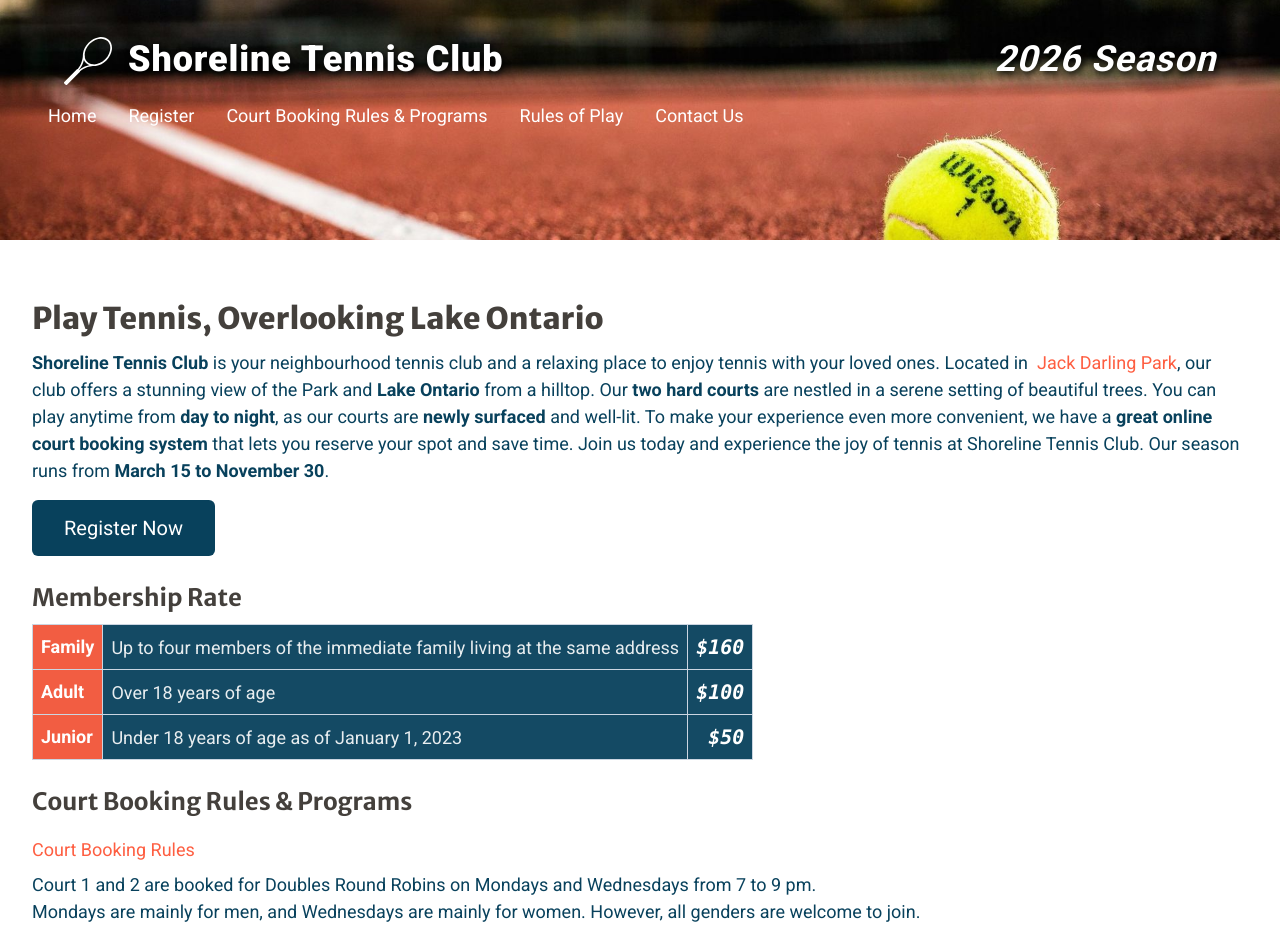
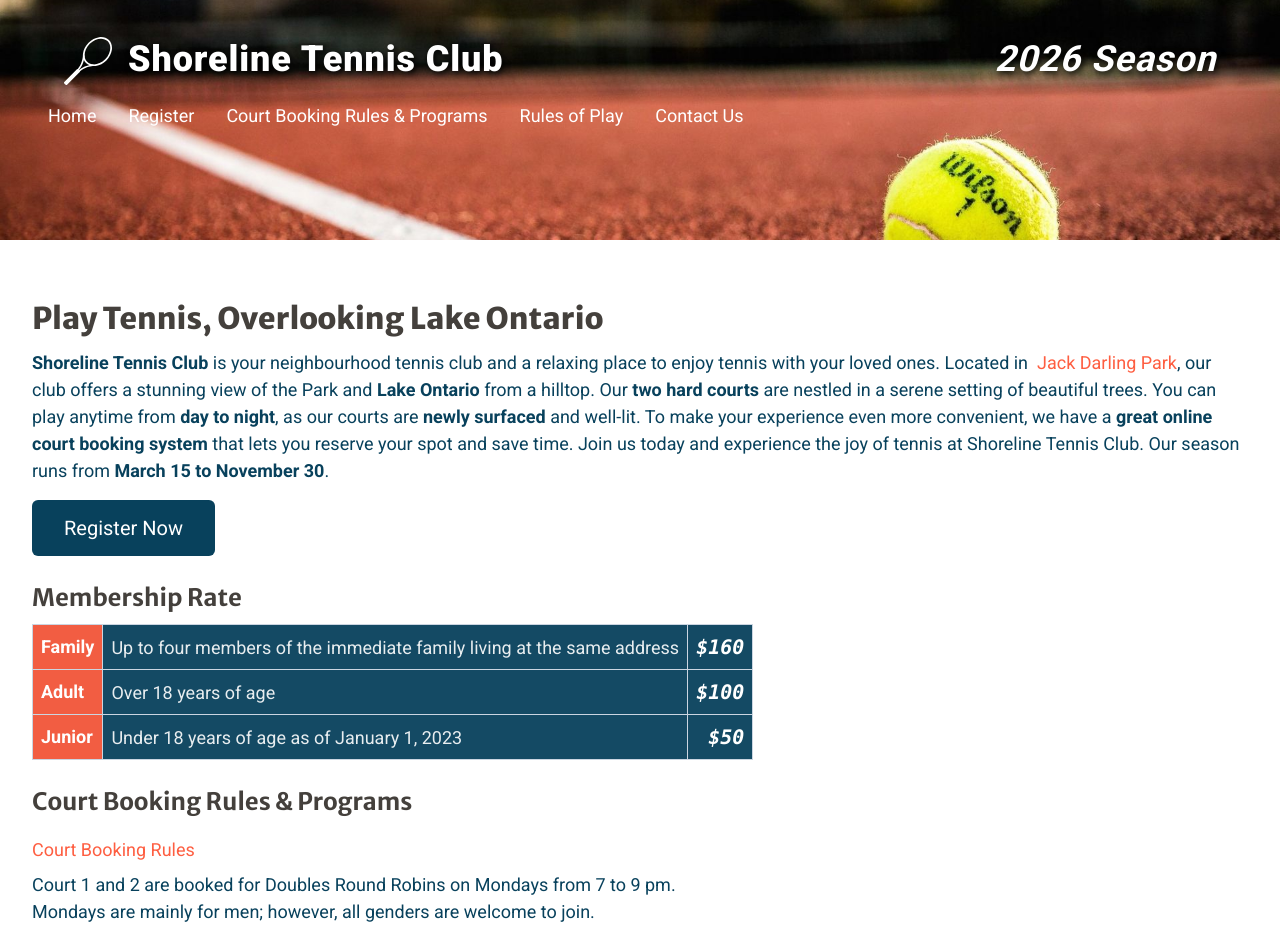
Before and after one commit to jpaas/www.shorelinetennisclub.com, a Next.js app: page / in a window 1280 px wide. Shown: the top 951 px of the page. Built offline with nearby package versions, Linux system fonts and the light colour scheme.

Commit message:
Update page.tsx
Round Robin updated

```diff
--- a/src/app/page.tsx
+++ b/src/app/page.tsx
@@ -103,9 +103,9 @@ export default function Home() {
               Court Booking Rules
             </Link>
           </p>
-          <p>Court 1 and 2 are booked for Doubles Round Robins on Mondays and Wednesdays from 7 to 9 pm.</p>
+          <p>Court 1 and 2 are booked for Doubles Round Robins on Mondays from 7 to 9 pm.</p>
           <p>
-            Mondays are mainly for men, and Wednesdays are mainly for women. However, all genders are welcome to join.
+            Mondays are mainly for men; however, all genders are welcome to join.
           </p>
           {/*<p className="pt-2">
             Junior lessons from ages 6 to teens are provided by{" "}
```
